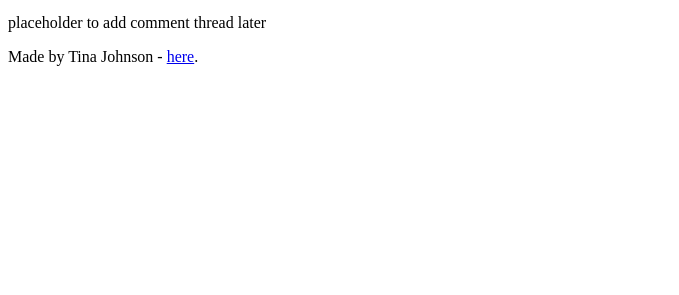
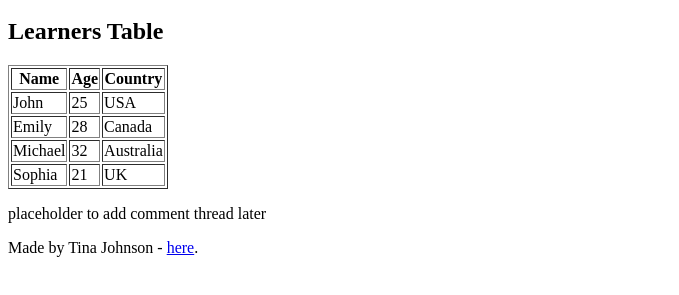
Before and after one commit to Tina-cyber-dotcom/My_First_Portfolio, a plain HTML site: page html_basic/index.html in a window 1280 px wide. Shown: the part 505-800 px from the top of the page, without its empty margins (0-679 px from the left). Drawn offline with Linux system fonts and the light colour scheme.

Commit message:
Add learners table to index.html

```diff
--- a/html_basic/index.html
+++ b/html_basic/index.html
@@ -27,8 +27,39 @@
 
       <a href="https://www.alxafrica.com" target="_blank">
         <img src="https://i.ibb.co/gTDZZT8/ALX-Logo-07.png" alt="ALX Logo" width="200">
-      </a>
-    </article>
+      </a><h2>Learners Table</h2>
+    <table border="1">
+      <thead>
+        <tr>
+          <th>Name</th>
+          <th>Age</th>
+          <th>Country</th>
+        </tr>
+      </thead>
+      <tbody>
+        <tr>
+          <td>John</td>
+          <td>25</td>
+          <td>USA</td>
+        </tr>
+        <tr>
+          <td>Emily</td>
+          <td>28</td>
+          <td>Canada</td>
+        </tr>
+        <tr>
+          <td>Michael</td>
+          <td>32</td>
+          <td>Australia</td>
+        </tr>
+        <tr>
+          <td>Sophia</td>
+          <td>21</td>
+          <td>UK</td>
+        </tr>
+      </tbody>
+    </table>
+ </article>
 
     <aside>
       <p>placeholder to add comment thread later</p>
```
